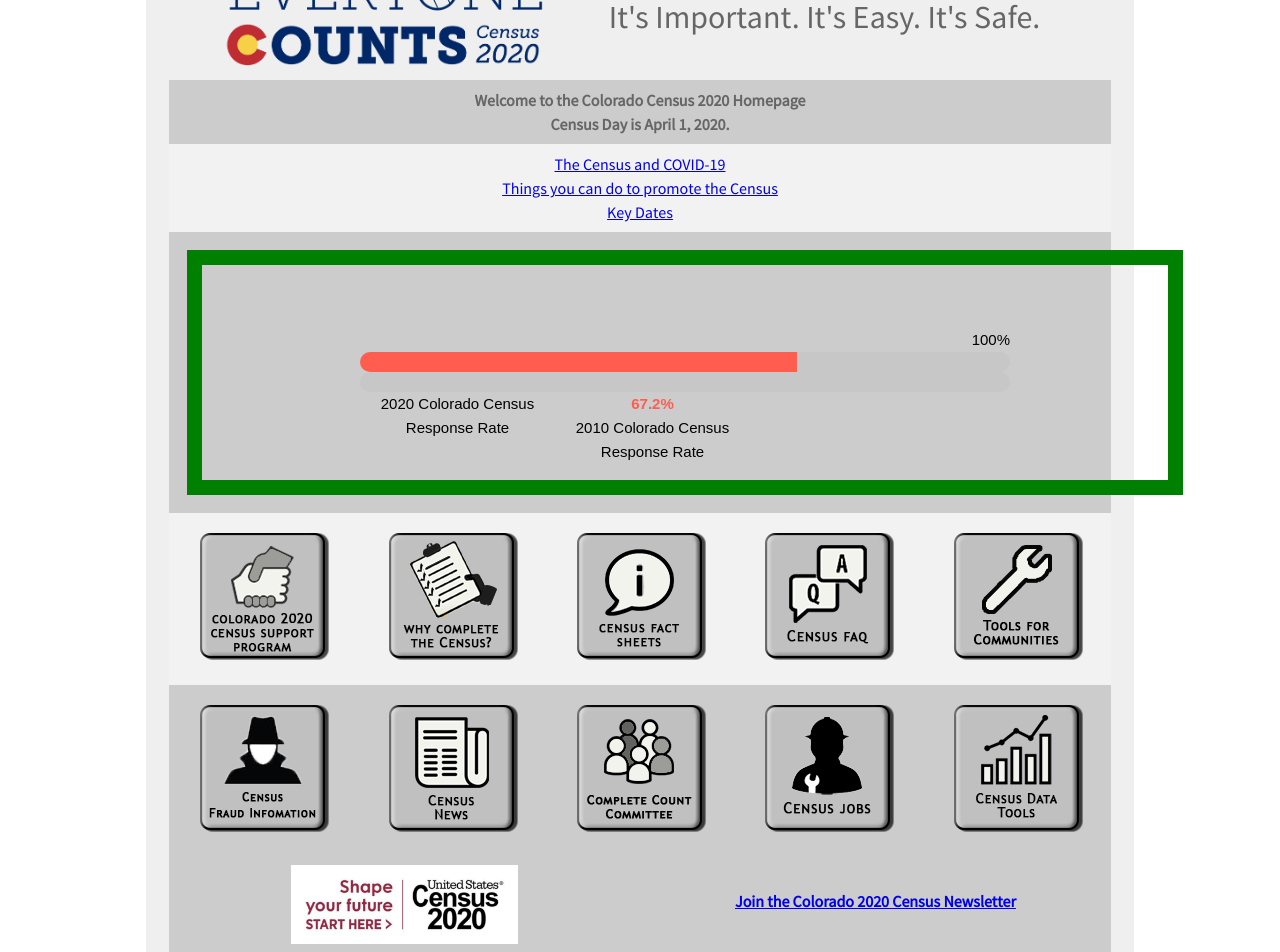
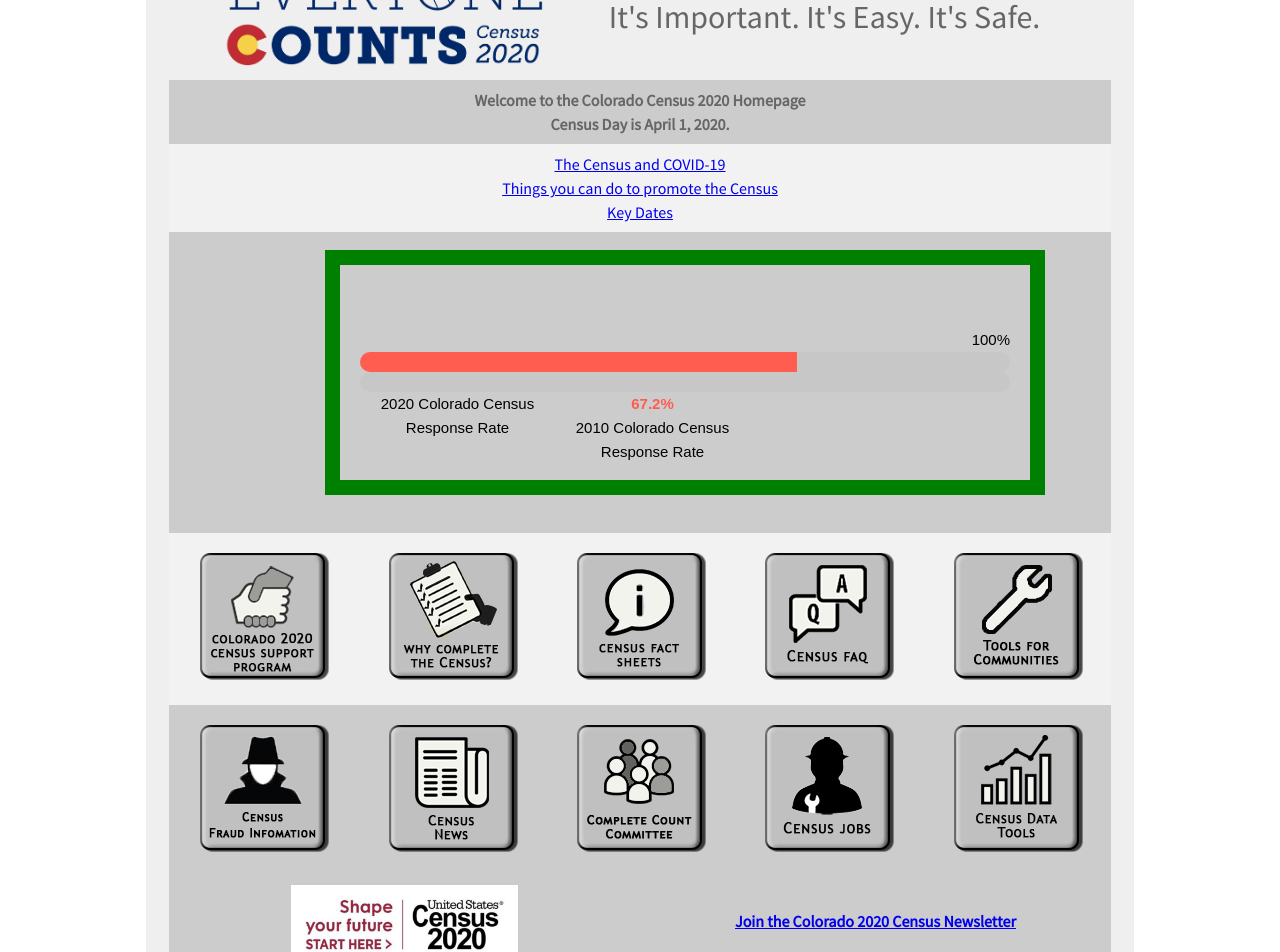
Before and after one commit to TBleess/Website_New, a Jekyll site: the page built from pages/5_CensusACS/census_2020_mainth.html, in a window 1280 px wide. Shown: the part 1034-1986 px from the top of the page. Built offline with Jekyll 4.4.1, drawn with Linux system fonts in a browser that asks for light colours.

Commit message:
Update census_2020_mainth.html

```diff
--- a/pages/5_CensusACS/census_2020_mainth.html
+++ b/pages/5_CensusACS/census_2020_mainth.html
@@ -69,9 +69,9 @@
   padding: 20px;
   margin: 10px;
 }
-#countdown-wrap {
+.countdown-wrap {
   width: 100%;
-  //height: 200px;
+  height: 175px;
   //border: 1px solid black;
   //padding: 10px;
   font-family: arial;
@@ -199,9 +199,9 @@
         </tr>
 	<tr>
         <td colspan = "5" valign="top" align="left">
+	   <div class="countdown-wrap">
 	   <div class="thermbox">
 		<h4 id="thermTitle" align="center"></h4>
-		<div id=countdown-wrap>
 		<div id="goal">100%</div>
 		  <div id="glass1">
 			 <div id="cens2010"> </div>
```
